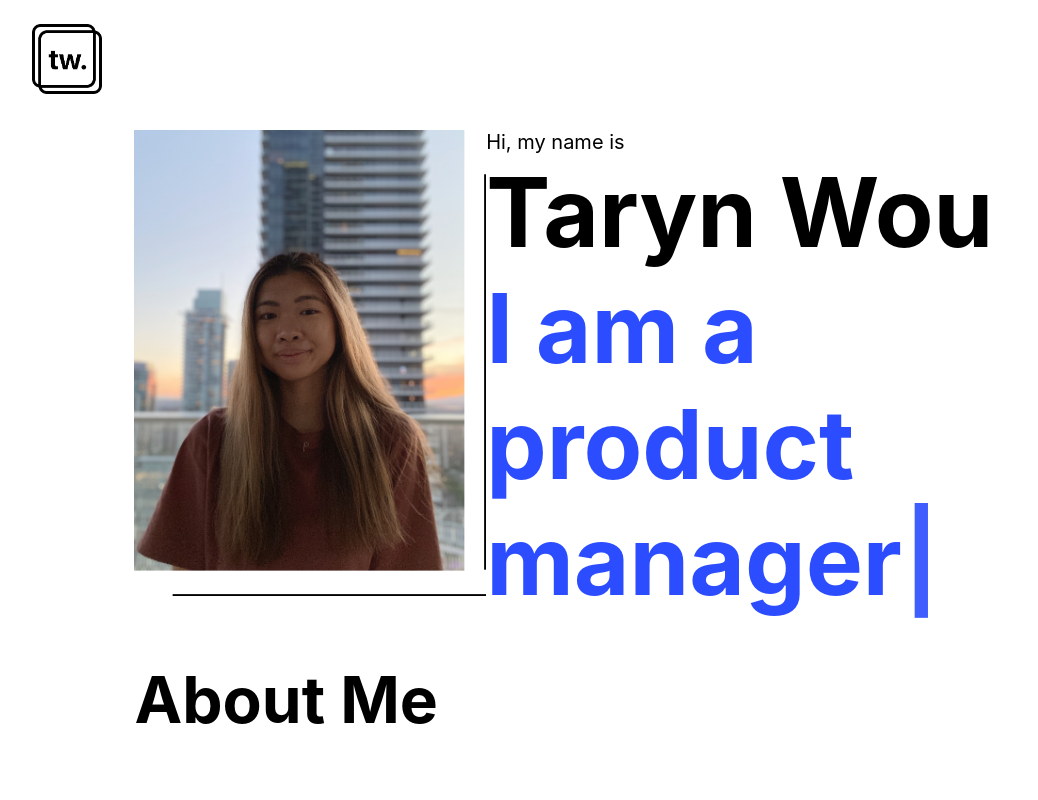
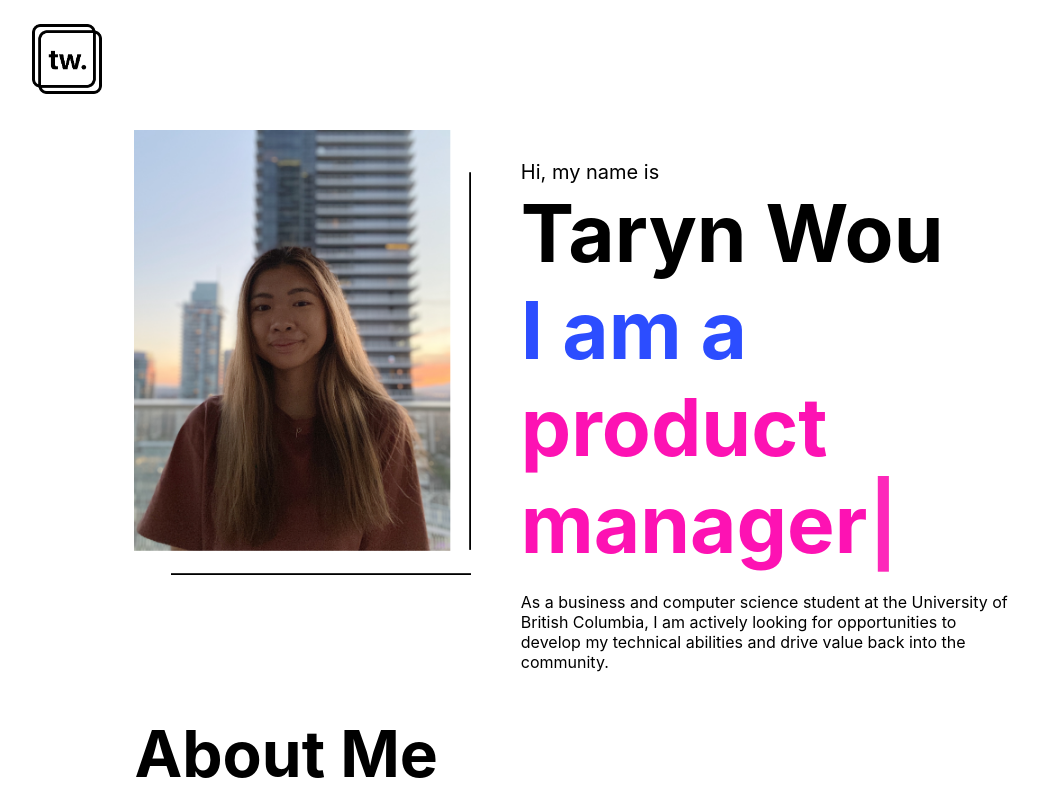
Before and after one commit to tarynwou/me, a Next.js app in the folder nextjs-blog/: page / in a window 1280 px wide. Shown: the top 800 px of the page, without its empty margins (0-1038 px from the left). Built offline with nearby package versions, Linux system fonts and the light colour scheme.

Commit message:
spruced up title section

```diff
--- a/nextjs-blog/pages/index.js
+++ b/nextjs-blog/pages/index.js
@@ -52,7 +52,7 @@ export default function Home() {
 							/>
 						</div>
 
-						<Stack>
+						<Stack className={styles.titleTextDiv}>
 							<p id={styles.titlehi}>Hi, my name is</p>
 							<h1
 								className={styles.titlefont}
@@ -68,9 +68,18 @@ export default function Home() {
 							</h2>
 							<div
 								className={styles.titlefont}
-								id={styles.titlerole}
+								id={styles.titleroletyped}
 							>
 								<RoleComponent></RoleComponent>
+							</div>
+							<div className={styles.titleMiniBioDiv}>
+								<p>
+									As a business and computer science student
+									at the University of British Columbia, I am
+									actively looking for opportunities to
+									develop my technical abilities and drive
+									value back into the community.
+								</p>
 							</div>
 						</Stack>
 					</Stack>
--- a/nextjs-blog/styles/Home.module.css
+++ b/nextjs-blog/styles/Home.module.css
@@ -14,20 +14,29 @@
 	width: 80%;
 }
 
+.headshotDiv {
+	width: 35%;
+	margin-right: 50px;
+}
+
+.titleTextDiv {
+	width: 65%;
+}
+
 .headshot {
-	width: 400px;
-	margin-right: 50px;
+	/* width: 400px; */
 }
 
 #titlehi {
 	font-family: Inter, -apple-system, system-ui, sans-serif;
 	font-size: 20px;
+	margin-top: 30px;
 }
 
 .titlefont {
 	font-family: San Francisco, SF Pro Text, -apple-system, system-ui,
 		sans-serif;
-	font-size: 96px;
+	font-size: 80px;
 	font-weight: 700;
 	margin-bottom: 0;
 	margin-top: 0;
@@ -37,12 +46,13 @@
 	color: var(--blue);
 }
 
-.typed-cursor {
-	color: var(--blue);
-	font-family: San Francisco, SF Pro Text, -apple-system, system-ui,
-		sans-serif;
-	font-size: 96px;
-	font-weight: 700;
+#titleroletyped {
+	color: var(--pink);
+}
+
+.titleMiniBioDiv {
+	width: 80%;
+	margin-top: 20px;
 }
 
 .container {
--- a/nextjs-blog/styles/globals.css
+++ b/nextjs-blog/styles/globals.css
@@ -1,5 +1,6 @@
 :root {
 	--blue: #2c4dff;
+	--pink: #fd12b3;
 }
 
 html,
```
